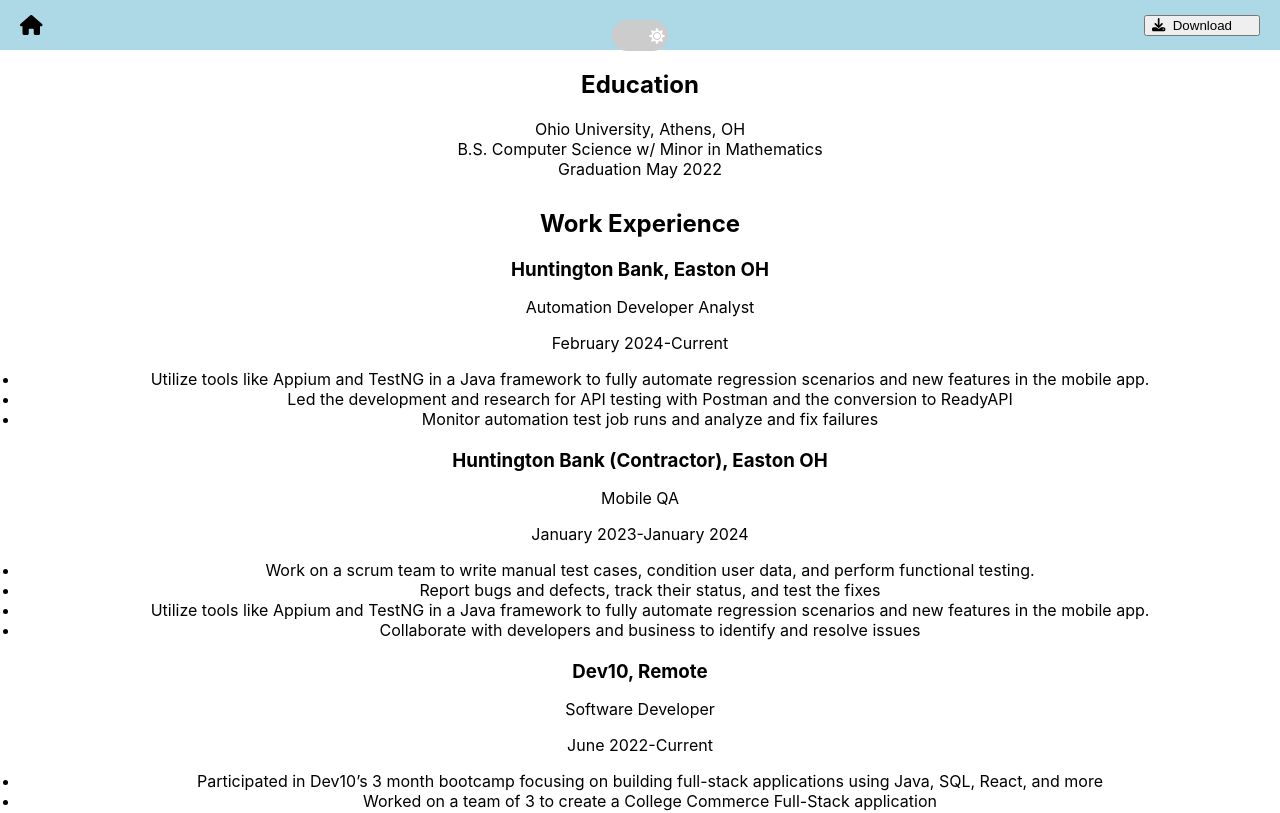
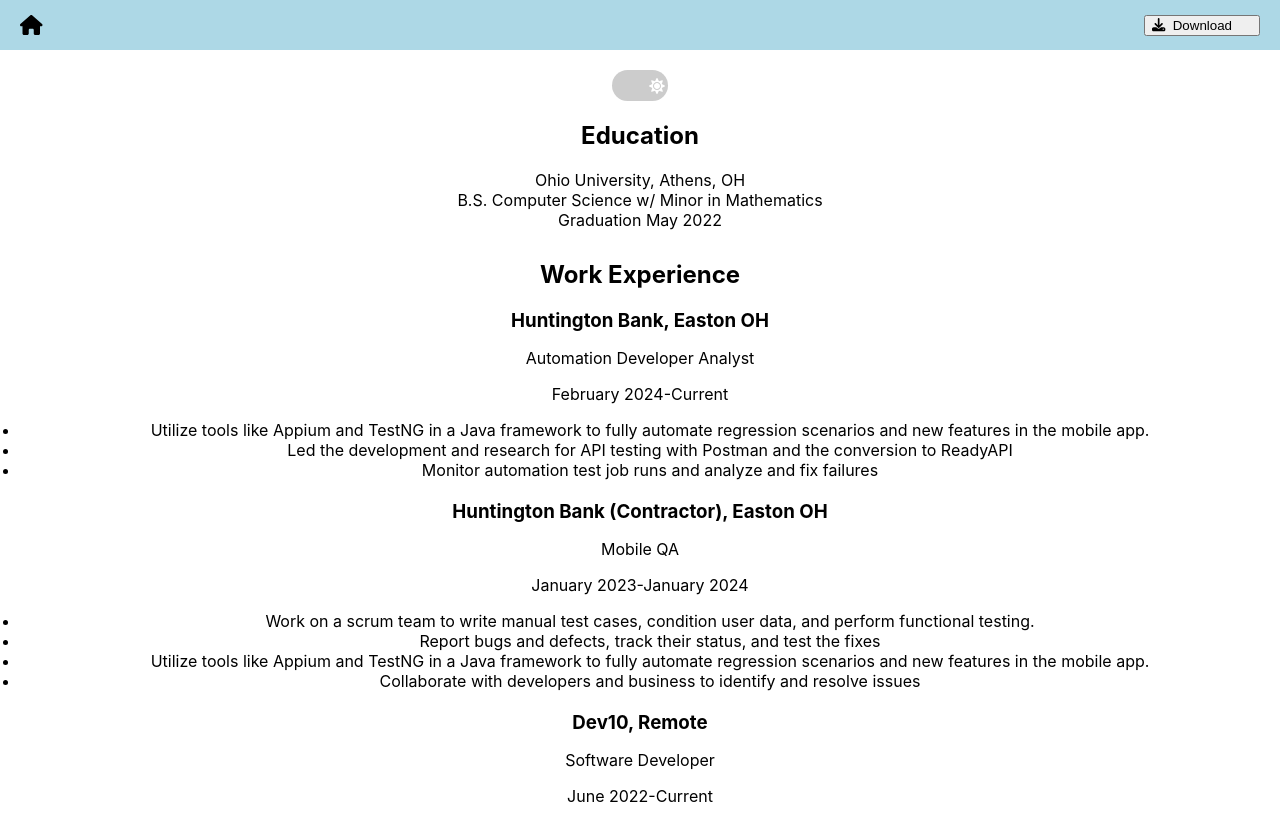
Before and after one commit to alecmartens/personal-website, a React (Create React App) app: page /resume in a window 1280 px wide. Shown: the top 813 px of the page. Built offline with nearby package versions, Linux system fonts and the light colour scheme.

Commit message:
Moved dark mode button back to about me section

```diff
--- a/src/components/homepage.js
+++ b/src/components/homepage.js
@@ -4,6 +4,7 @@
 import IntroPage from "./intropage";
 import AboutMePage from "./aboutmepage";
 import NalaCowboy from "./nalacowboy";
+import DarkModeToggle from "./darkmodetoggle";
 
 const HomePage = ({ isDarkMode, setIsDarkMode }) => {
   return (
@@ -14,8 +15,11 @@
         setIsDarkMode={setIsDarkMode}
         showHomeButton
         showResumeButton
-        showDarkModeButton
       />
+      <DarkModeToggle
+            isDarkMode={isDarkMode}
+            setIsDarkMode={setIsDarkMode}
+          />
       <IntroPage />
       <Spacer height="50px" isDarkMode={isDarkMode} /> <ProjectsPage />
       <Spacer height="50px" isDarkMode={isDarkMode} /> <AboutMePage />
--- a/src/components/resume/resumepage.js
+++ b/src/components/resume/resumepage.js
@@ -1,11 +1,17 @@
-import React  from "react";
+import React from "react";
 import "../../styles/resume.css"
 import Spacer from "../spacer";
+import DarkModeToggle from "../darkmodetoggle";
 
 const Resume = ({ isDarkMode, setIsDarkMode }) => {
   return (
+
     <div className="resume-container">
       <Spacer height="50px" isDarkMode={isDarkMode} setIsDarkMode={setIsDarkMode} showHomeButton showDownloadButton showDarkModeButton />
+      <DarkModeToggle
+        isDarkMode={isDarkMode}
+        setIsDarkMode={setIsDarkMode}
+      />
       <div className="resume-content">
         <Education />
         <WorkExperience />
--- a/src/components/spacer.js
+++ b/src/components/spacer.js
@@ -3,7 +3,6 @@
 import { FontAwesomeIcon } from "@fortawesome/react-fontawesome";
 import { faHome, faFileAlt } from "@fortawesome/free-solid-svg-icons";
 import DownloadResume from "./resume/downloadresume";
-import DarkModeToggle from "./darkmodetoggle";
 import "../styles/darkmodetoggle.css"
 
 
@@ -11,11 +10,9 @@
   height,
   width,
   isDarkMode,
-  setIsDarkMode,
   showHomeButton,
   showDownloadButton,
   showResumeButton,
-  showDarkModeButton,
 }) => {
   const spacerStyle = {
     height: height || "20px",
@@ -47,14 +44,6 @@
           </Link>
         )}
       </div>
-      {showDarkModeButton && (
-        <div style={{ buttonContainerStyle, justifyContent: "center" }}>
-          <DarkModeToggle
-            isDarkMode={isDarkMode}
-            setIsDarkMode={setIsDarkMode}
-          />
-        </div>
-      )}
       <div style={{ ...buttonContainerStyle, right: "20px" }}>
         {showDownloadButton && <DownloadResume />}
         {showResumeButton && (
```
